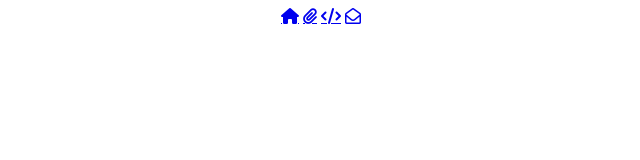
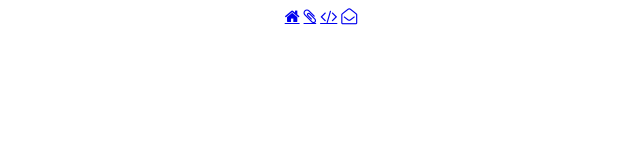
Before and after one commit to carisatinie/og-site, a plain HTML site: page index.html in a window 1280 px wide. Shown: the full height of the page, 319-959 px from the left. Drawn offline with Linux system fonts and the light colour scheme; files that its build step writes are made by us from their sources; files whose address does not match are found by name.

Commit message:
Update index.html

```diff
--- a/index.html
+++ b/index.html
@@ -4,7 +4,7 @@
 
 	<head>
 		<link rel="stylesheet" href="main.css" />
-		<!-- <link rel="stylesheet" href="font-awesome.min.css"> -->
+		<link rel="stylesheet" href="font-awesome.min.css">
 		<title>christine hsu</title>
 	</head>
 
```
